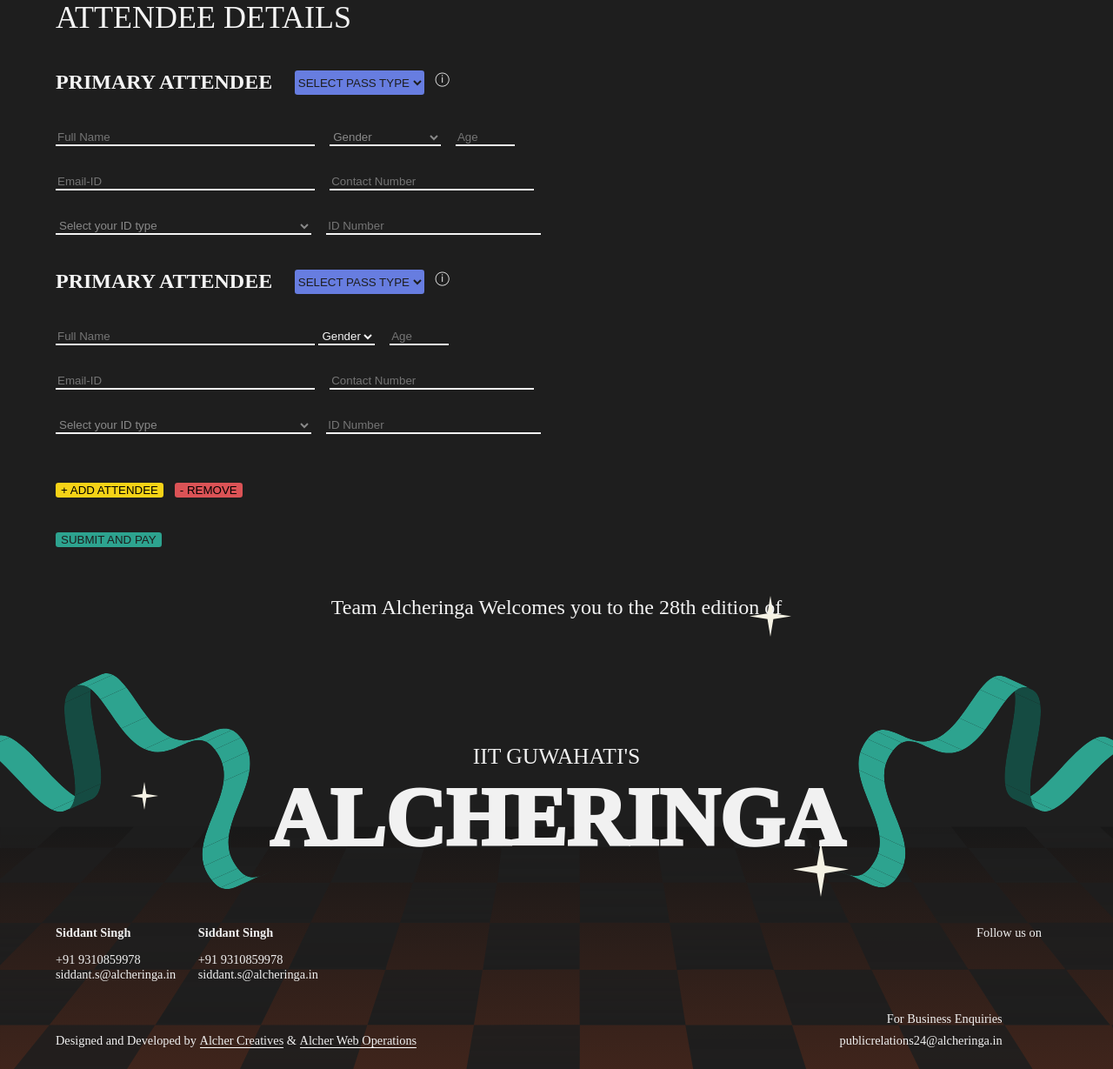
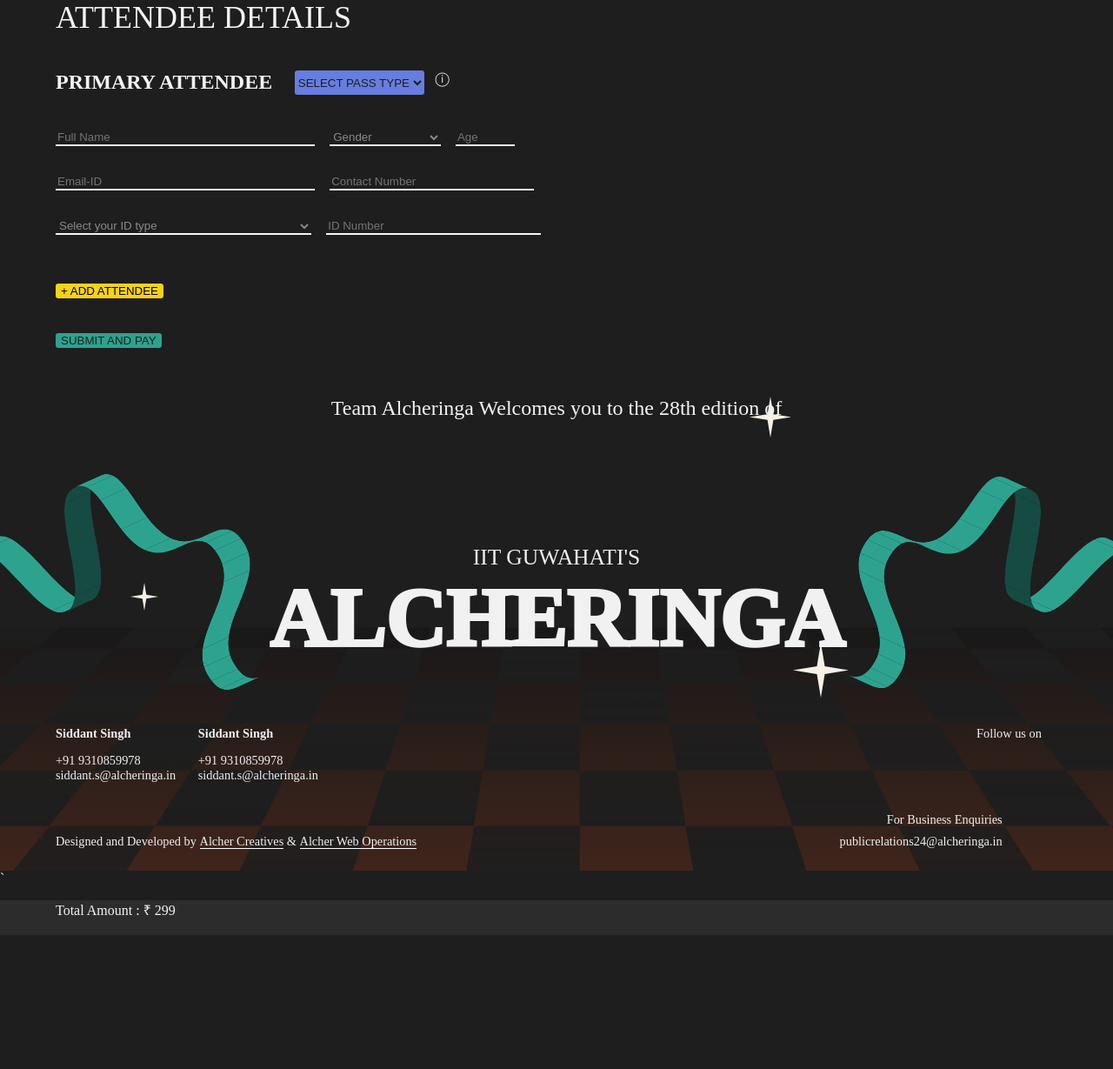
Before and after one commit to digvijaysingh3023/pass1, a Django app: page /register/ in a window 1280 px wide; the page is wider, and only the part inside the window is pictured. Shown: the part 317-1546 px from the top of that part at 87% size. After the commit the page ends 1392 px from the top of that part, so only its background shows below. Run offline with Django 4.2, Linux system fonts and the light colour scheme.

Commit message:
add members

```diff
--- a/main/static/register/register.css
+++ b/main/static/register/register.css
@@ -157,6 +157,7 @@
     border-radius:.2rem ;
 }
 .remove{
+    display: none;
     border: none;
     border-radius:.2rem ;
     background-color: #DB5356;
--- a/main/templates/main/register.html
+++ b/main/templates/main/register.html
@@ -45,14 +45,16 @@
                         <option class="genderoption" value="Female">Female</option>
                         <option class="genderoption" value="Other">Other</option>
                     </select>
-                    <input type="number" placeholder="Age" id="age" class="detailbox age" required min="1" name="LeaderAge">
+                    <input type="number" placeholder="Age" id="age" class="detailbox age" required min="1"
+                        name="LeaderAge">
                 </div>
                 <div class="div2">
                     {% comment %} <div class="einput">
                         <input type="email" class="vinput" name="LeaderEmail" autofocus required>
                         <img src="{% static 'img/Vector.png' %}" alt="">
                     </div> {% endcomment %}
-                        <input type="email" placeholder="Email-ID" id="email" class="detailbox vinput" required minlength="2" name="LeaderEmail">
+                    <input type="email" placeholder="Email-ID" id="email" class="detailbox vinput" required
+                        minlength="2" name="LeaderEmail">
                     {% comment %} <img src="{% static 'img/Vector.png' %}" alt=""> {% endcomment %}
                     <input type="tel" placeholder="Contact Number" class="detailbox" id="number"
                         pattern="[0-9]{3}-[0-9]{2}-[0-9]{3}" minlength="2" name="LeaderContact_no">
@@ -67,53 +69,14 @@
                         <option class="idoption" value="Other">Other</option>
 
                     </select>
-                    <input type="number" placeholder="ID Number" id="idnum" class="detailbox" required minlength="1" name="LeaderIDnumber">
+                    <input type="number" placeholder="ID Number" id="idnum" class="detailbox" required minlength="1"
+                        name="LeaderIDnumber">
                 </div>
             </div>
-            <div class="primary">
-                <h3>PRIMARY ATTENDEE</h3>
-                <select class="passtype" name="pass_type">
-                    <option class="passoption" value="" disabled selected>SELECT PASS TYPE</option>
-                    <option class="passoption" value="NORMAL">NORMAL</option>
-                    <option class="passoption" value="VIP">VIP</option>
-                    <option class="passoption" value="SUPER VIP">SUPER VIP</option>
-                </select>
-                <div class="info"> &#9432</div>
-            </div>
-            <div class="details">
-                <div class="div1">
-                    <input type="text" placeholder="Full Name" id="name" class="detailbox" required minlength="2" name="name">
-                    <select  id="select" class="detailbox" name="gender">
-                        <option disabled selected value="">Gender</option>
-                        <option value="Male">Male</option>
-                        <option value="Femal">Female</option>
-                        <option value="others">Others</option>
-                    </select>
-
-                    <input type="number" placeholder="Age" id="age" class="detailbox age" required min="1" name="age">
-                </div>
-                <div class="div2">
-                    <input type="email" placeholder="Email-ID" id="email" class="detailbox" required minlength="2" name="email">
-                    <input type="tel" placeholder="Contact Number" class="detailbox" id="number"
-                        pattern="[0-9]{3}-[0-9]{2}-[0-9]{3}" minlength="2" name="contact_no">
-                </div>
-                <div class="div3"><select id="idtype" class="detailbox" required minlength="1" name="IDtype">
-
-                        <option class="idoption" value="" disabled selected>Select your ID type</option>
-                        <option class="idoption" value="College ID">College ID</option>
-                        <option class="idoption" value="Adhaar ID">Adhaar ID</option>
-                        <option class="idoption" value="Driver's License">Driver's License</option>
-                        <option class="idoption" value="Voter's ID">Voter's ID</option>
-                        <option class="idoption" value="Other">Other</option>
-
-                    </select>
-                    <input type="number" placeholder="ID Number" id="idnum" class="detailbox" required minlength="1" name="IDnumber" >
-                </div>
-            </div>
-
+            <div id="add-container_2"></div>
             <div class="addandremove">
-                <button onclick="addMember()" class="add">+ ADD ATTENDEE</button>
-                <button onclick=" removeMember()" class="remove">- REMOVE</button>
+                <button type="button" class="add" id="press-1">+ ADD ATTENDEE</button>
+                <button type="button" class="remove" id="press-2" style="display: none;">- REMOVE</button>
             </div>
             <div>
                 <button type="submit" class="submitbtn">SUBMIT AND PAY</button>
@@ -212,7 +175,74 @@
         </div>
 
         <script>
-        document.forms['reg'].onsubmit= function(event){
+            document.getElementById('press-1').addEventListener("click", addPage);
+            document.getElementById('press-2').addEventListener("click", deletePage);
+            const container = document.getElementById('add-container_2');
+            let removeBtn = document.getElementById('press-2');
+            var count = 1;
+
+            function addPage() {
+                count++;
+                var code = `<div class="primary">
+            <h3>ATTENDEE</h3>
+            <select class="passtype" name="Lpasstype">
+                <option class="passoption" value="" disabled selected>SELECT PASS TYPE</option>
+                <option class="passoption" value="NORMAL">NORMAL</option>
+                <option class="passoption" value="VIP">VIP</option>
+                <option class="passoption" value="SUPER VIP">SUPER VIP</option>
+            </select>
+            <div class="info"> &#9432</div>
+        </div>
+
+            <div class="details">
+                <div class="div1">
+                        <input type="text" placeholder="Full Name" id="name" class="detailbox" required minlength="2" name="LeaderName">
+
+                    <select id="gender" class="detailbox" name="LeaderGender">
+                        <option class="genderoption" value="" disabled selected>Gender</option>
+                        <option class="genderoption" value="Male">Male</option>
+                        <option class="genderoption" value="Female">Female</option>
+                        <option class="genderoption" value="Other">Other</option>
+                    </select>
+                    <input type="number" placeholder="Age" id="age" class="detailbox age" required min="1" name="LeaderAge">
+                </div>
+                <div class="div2">
+                        <input type="email" placeholder="Email-ID" id="email" class="detailbox vinput" required minlength="2" name="LeaderEmail">
+                    <input type="tel" placeholder="Contact Number" class="detailbox" id="number"
+                        pattern="[0-9]{3}-[0-9]{2}-[0-9]{3}" minlength="2" name="LeaderContact_no">
+                </div>
+                <div class="div3">
+                    <select id="idtype" class="detailbox" name="LeaderIDtype">
+                        <option class="idoption" value="" disabled selected>Select your ID type</option>
+                        <option class="idoption" value="College ID">College ID</option>
+                        <option class="idoption" value="Adhaar ID">Adhaar ID</option>
+                        <option class="idoption" value="Driver's License">Driver's License</option>
+                        <option class="idoption" value="Voter's ID">Voter's ID</option>
+                        <option class="idoption" value="Other">Other</option>
+
+                    </select>
+                    <input type="number" placeholder="ID Number" id="idnum" class="detailbox" required minlength="1" name="LeaderIDnumber">
+                </div>
+            </div>`;
+                container.insertAdjacentHTML("beforeend", code);
+
+                if (count == 2) {
+                    removeBtn.style.display = "inline-block";
+                }
+            }
+
+            function deletePage() {
+                count--;
+                let elm = container.lastElementChild;
+                let elm2 = container.lastElementChild.previousElementSibling;
+                container.removeChild(elm);
+                container.removeChild(elm2);
+
+                if (count == 1) {
+                    removeBtn.style.display = "none";
+                }
+            }
+            document.forms['reg'].onsubmit = function (event) {
                 // (C1) INIT
                 var valid = true, error = "", field = "";
 
@@ -245,7 +275,7 @@
 
                 }
                 //c4
-          field=document.getElementById("age");
+                field = document.getElementById("age");
                 if (!field.checkValidity()) {
                     valid = false;
                     field.classList.add("err");
@@ -257,7 +287,7 @@
 
                 }
                 //c5
-          field=document.getElementById("email");
+                field = document.getElementById("email");
                 if (!field.checkValidity()) {
                     valid = false;
                     field.classList.add("err");
@@ -269,7 +299,7 @@
 
                 }
                 //c6
-          field=document.getElementById("number");
+                field = document.getElementById("number");
                 if (!field.checkValidity()) {
                     valid = false;
                     field.classList.add("err");
@@ -281,7 +311,7 @@
 
                 }
                 //c7
-          field=document.getElementById("idtype");
+                field = document.getElementById("idtype");
                 if (!field.checkValidity()) {
                     valid = false;
                     field.classList.add("err");
@@ -293,7 +323,7 @@
 
                 }
                 //c8
-          field=document.getElementById("idnum");
+                field = document.getElementById("idnum");
                 if (!field.checkValidity()) {
                     valid = false;
                     field.classList.add("err");
```
Also changed, not shown: main/static/images/Vector.svg, main/static/images/Vector2.svg. Lines whose indentation alone changed are shown as unchanged.
